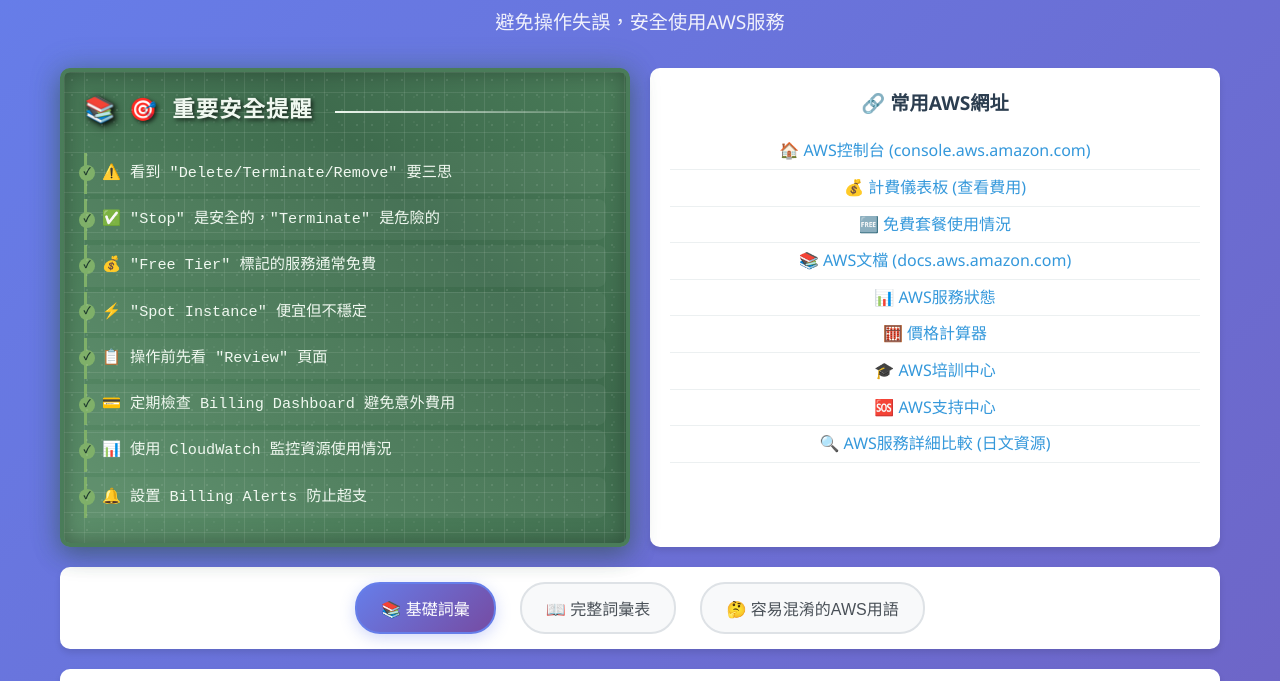
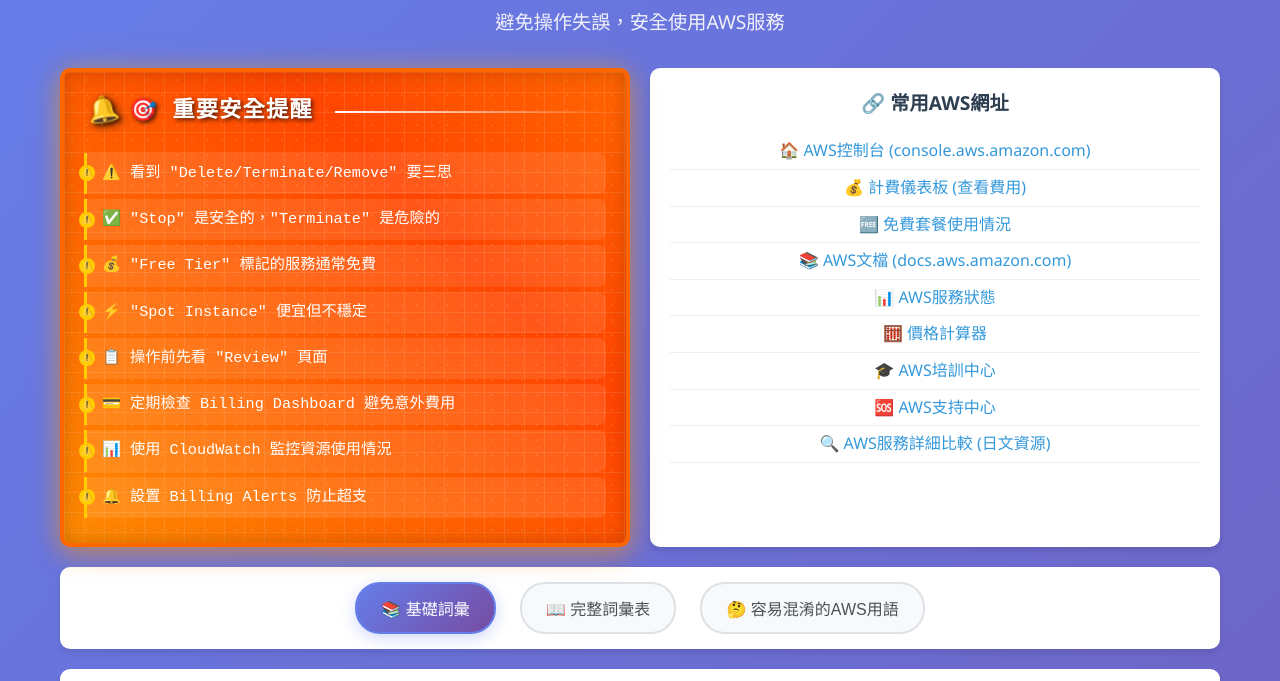
Before and after one commit to co2sou/aws-english, a plain HTML site: page index.html in a window 1280 px wide. Shown: the part 87-768 px from the top of the page. Drawn offline with Linux system fonts and the light colour scheme.

Commit message:
優化安全提醒視覺效果：橘黃色背景+動態警鈴
- 將重要安全提醒背景色改為橘黃色漸變
- 添加動態警鈴圖標替代原來的書本圖標
- 更新所有相關顏色配色為橘黃色系
- 添加警鈴搖擺動畫效果
- 優化懸停效果和視覺反饋
- 提升安全警告的視覺吸引力和注意力

```diff
--- a/index.html
+++ b/index.html
@@ -88,19 +88,19 @@
         }
 
         .safety-alerts {
-            background: linear-gradient(135deg, #1e3a2e, #2d5a3d) !important;
-            color: #f0f8f0 !important;
-            border: 4px solid #4a7c59 !important;
+            background: linear-gradient(135deg, #ff8c00, #ffa500, #ff7f00) !important;
+            color: #ffffff !important;
+            border: 4px solid #ff6600 !important;
             box-shadow:
-                inset 0 0 20px rgba(0,0,0,0.3),
-                0 8px 25px rgba(30, 58, 46, 0.4),
-                0 0 30px rgba(74, 124, 89, 0.3) !important;
+                inset 0 0 20px rgba(0,0,0,0.2),
+                0 8px 25px rgba(255, 140, 0, 0.4),
+                0 0 30px rgba(255, 165, 0, 0.3) !important;
             position: relative !important;
             background-image:
-                linear-gradient(90deg, rgba(240,248,240,0.1) 1px, transparent 1px),
-                linear-gradient(rgba(240,248,240,0.1) 1px, transparent 1px) !important;
+                linear-gradient(90deg, rgba(255,255,255,0.1) 1px, transparent 1px),
+                linear-gradient(rgba(255,255,255,0.1) 1px, transparent 1px) !important;
             background-size: 20px 20px !important;
-            animation: chalk-glow 3s ease-in-out infinite alternate !important;
+            animation: orange-glow 3s ease-in-out infinite alternate !important;
         }
 
         .safety-alerts::before {
@@ -110,10 +110,10 @@
             left: -4px;
             right: -4px;
             bottom: -4px;
-            background: linear-gradient(45deg, #4a7c59, #5d8f6b, #4a7c59, #3e6b4d);
+            background: linear-gradient(45deg, #ff6600, #ff8c00, #ff6600, #ff4500);
             border-radius: 13px;
             z-index: -1;
-            animation: frame-shine 4s linear infinite;
+            animation: orange-frame-shine 4s linear infinite;
         }
 
         .safety-alerts::after {
@@ -124,15 +124,15 @@
             right: 5px;
             bottom: 5px;
             background:
-                radial-gradient(circle at 20% 20%, rgba(240,248,240,0.1) 1px, transparent 1px),
-                radial-gradient(circle at 80% 80%, rgba(240,248,240,0.05) 1px, transparent 1px);
+                radial-gradient(circle at 20% 20%, rgba(255,255,255,0.1) 1px, transparent 1px),
+                radial-gradient(circle at 80% 80%, rgba(255,255,255,0.05) 1px, transparent 1px);
             background-size: 15px 15px, 25px 25px;
             pointer-events: none;
             border-radius: 8px;
         }
 
         .safety-alerts h3 {
-            color: #f0f8f0 !important;
+            color: #ffffff !important;
             text-shadow: 2px 2px 4px rgba(0,0,0,0.7);
             font-size: 1.4rem !important;
             margin-bottom: 20px !important;
@@ -145,28 +145,29 @@
         }
 
         .safety-alerts h3::before {
-            content: '📚';
+            content: '🔔';
             font-size: 1.6rem;
-            animation: book-flip 2s ease-in-out infinite;
+            animation: bell-ring 2s ease-in-out infinite;
             filter: drop-shadow(2px 2px 4px rgba(0,0,0,0.5));
+            transform-origin: top center;
         }
 
         .safety-alerts h3::after {
             content: '';
             flex: 1;
             height: 2px;
-            background: linear-gradient(90deg, #f0f8f0, transparent);
+            background: linear-gradient(90deg, #ffffff, transparent);
             margin-left: 10px;
         }
 
         .safety-alerts li {
-            color: #f0f8f0 !important;
+            color: #ffffff !important;
             font-weight: 500 !important;
             font-size: 0.95rem !important;
             padding: 10px 15px !important;
             margin: 5px 0 !important;
-            background: rgba(240,248,240,0.05) !important;
-            border-left: 3px solid #7fb069 !important;
+            background: rgba(255,255,255,0.1) !important;
+            border-left: 3px solid #ffcc00 !important;
             border-radius: 0 8px 8px 0 !important;
             transition: all 0.3s ease !important;
             font-family: 'Courier New', monospace !important;
@@ -175,13 +176,13 @@
         }
 
         .safety-alerts li::before {
-            content: '✓';
+            content: '⚠️';
             position: absolute;
             left: -8px;
             top: 50%;
             transform: translateY(-50%);
-            background: #7fb069;
-            color: #1e3a2e;
+            background: #ffcc00;
+            color: #ff6600;
             width: 16px;
             height: 16px;
             border-radius: 50%;
@@ -193,44 +194,56 @@
         }
 
         .safety-alerts li:hover {
-            background: rgba(240,248,240,0.15) !important;
-            border-left-color: #a8d5ba !important;
+            background: rgba(255,255,255,0.2) !important;
+            border-left-color: #ffdd44 !important;
             transform: translateX(5px) !important;
             box-shadow: 0 4px 8px rgba(0,0,0,0.2) !important;
         }
 
         .safety-alerts li:hover::before {
-            background: #a8d5ba;
+            background: #ffdd44;
             transform: translateY(-50%) scale(1.2);
         }
 
-        @keyframes chalk-glow {
+        @keyframes orange-glow {
             0% {
                 box-shadow:
-                    inset 0 0 20px rgba(0,0,0,0.3),
-                    0 8px 25px rgba(30, 58, 46, 0.4),
-                    0 0 20px rgba(74, 124, 89, 0.2);
+                    inset 0 0 20px rgba(0,0,0,0.2),
+                    0 8px 25px rgba(255, 140, 0, 0.4),
+                    0 0 20px rgba(255, 165, 0, 0.2);
             }
             100% {
                 box-shadow:
-                    inset 0 0 25px rgba(0,0,0,0.4),
-                    0 8px 30px rgba(30, 58, 46, 0.5),
-                    0 0 35px rgba(74, 124, 89, 0.4);
+                    inset 0 0 25px rgba(0,0,0,0.3),
+                    0 8px 30px rgba(255, 140, 0, 0.5),
+                    0 0 35px rgba(255, 165, 0, 0.4);
             }
         }
 
-        @keyframes frame-shine {
+        @keyframes orange-frame-shine {
             0%, 100% {
-                background: linear-gradient(45deg, #4a7c59, #5d8f6b, #4a7c59, #3e6b4d);
+                background: linear-gradient(45deg, #ff6600, #ff8c00, #ff6600, #ff4500);
             }
             25% {
-                background: linear-gradient(45deg, #5d8f6b, #4a7c59, #3e6b4d, #4a7c59);
+                background: linear-gradient(45deg, #ff8c00, #ff6600, #ff4500, #ff6600);
             }
             50% {
-                background: linear-gradient(45deg, #4a7c59, #3e6b4d, #5d8f6b, #4a7c59);
+                background: linear-gradient(45deg, #ff6600, #ff4500, #ff8c00, #ff6600);
             }
             75% {
-                background: linear-gradient(45deg, #3e6b4d, #4a7c59, #4a7c59, #5d8f6b);
+                background: linear-gradient(45deg, #ff4500, #ff6600, #ff6600, #ff8c00);
+            }
+        }
+
+        @keyframes bell-ring {
+            0%, 100% {
+                transform: rotate(0deg);
+            }
+            10%, 30%, 50%, 70%, 90% {
+                transform: rotate(-10deg);
+            }
+            20%, 40%, 60%, 80% {
+                transform: rotate(10deg);
             }
         }
 
```
